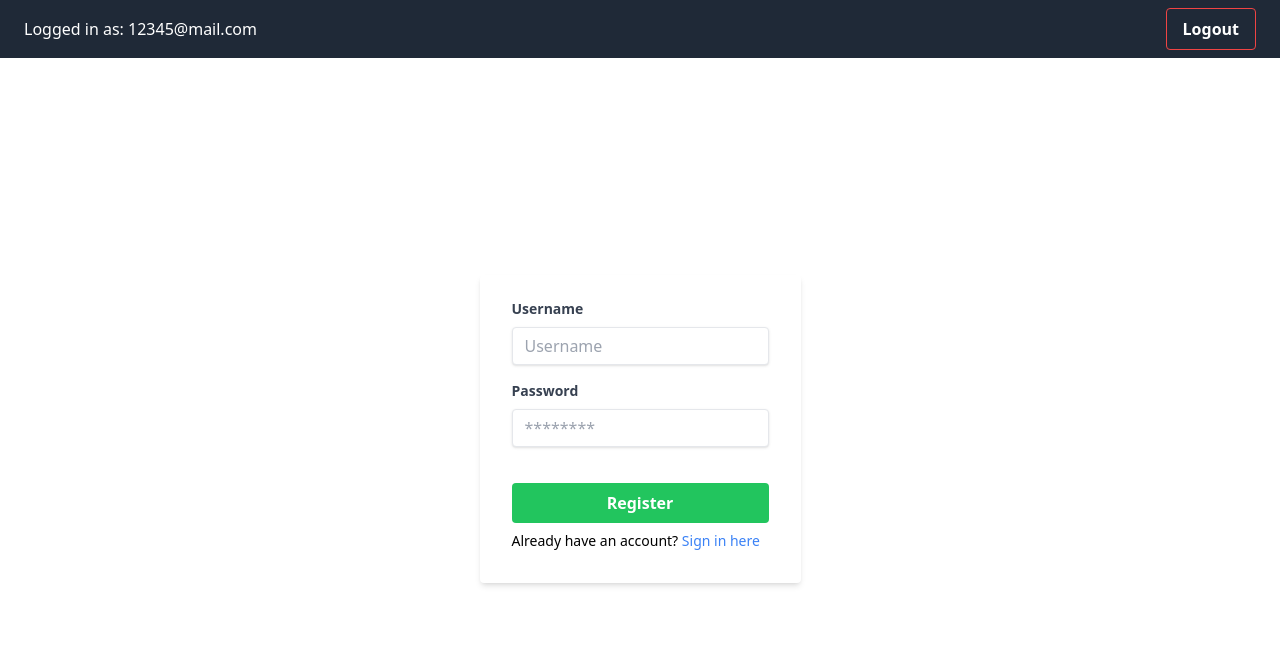
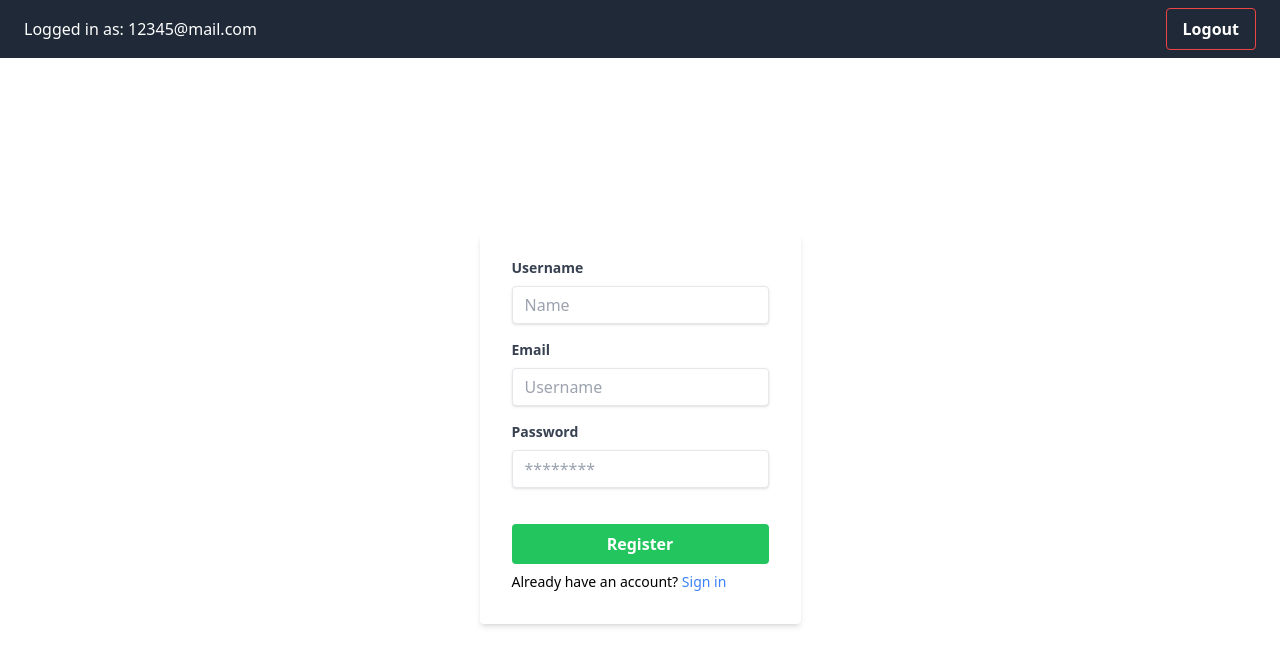
Before and after one commit to NadyaKir/Itransition-task-4, a React (Vite) app in the folder client/: page /register in a window 1280 px wide. Shown: the top 666 px of the page. Built offline with nearby package versions, Linux system fonts and the light colour scheme.

Commit message:
styles: toolbar on left side

```diff
--- a/client/src/components/AuthForm.jsx
+++ b/client/src/components/AuthForm.jsx
@@ -4,15 +4,18 @@ const AuthForm = ({
   onSubmit,
   buttonText,
   buttonColor,
+  helpText,
   linkText,
   onLinkClick,
+  isRegistrationPage,
 }) => {
   const [username, setUsername] = useState("");
   const [password, setPassword] = useState("");
+  const [name, setName] = useState("");
 
   const handleSubmit = (e) => {
     e.preventDefault();
-    onSubmit(username, password);
+    onSubmit(username, password, name);
   };
 
   return (
@@ -21,12 +24,30 @@ const AuthForm = ({
         className="bg-white shadow-md rounded px-8 pt-6 pb-8"
         onSubmit={handleSubmit}
       >
+        {isRegistrationPage && (
+          <div className="mb-4">
+            <label
+              className="block text-gray-700 text-sm font-bold mb-2"
+              htmlFor="name"
+            >
+              Username
+            </label>
+            <input
+              className="shadow appearance-none border rounded w-full py-2 px-3 text-gray-700 leading-tight focus:outline-none focus:shadow-outline"
+              id="name"
+              type="text"
+              placeholder="Name"
+              value={name}
+              onChange={(e) => setName(e.target.value)}
+            />
+          </div>
+        )}
         <div className="mb-4">
           <label
             className="block text-gray-700 text-sm font-bold mb-2"
             htmlFor="username"
           >
-            Username
+            Email
           </label>
           <input
             className="shadow appearance-none border rounded w-full py-2 px-3 text-gray-700 leading-tight focus:outline-none focus:shadow-outline"
@@ -61,12 +82,12 @@ const AuthForm = ({
             {buttonText}
           </button>
           <span className="text-sm mt-2">
-            {linkText}{" "}
+            {helpText}{" "}
             <button
               className="text-blue-500 hover:underline focus:outline-none"
               onClick={onLinkClick}
             >
-              Sign in here
+              {linkText}
             </button>
           </span>
         </div>
--- a/client/src/components/ToolBar.jsx
+++ b/client/src/components/ToolBar.jsx
@@ -3,8 +3,8 @@ import { RiLockUnlockFill, RiDeleteBin5Fill } from "react-icons/ri";
 
 const Toolbar = ({ onBlock, onUnblock, onDelete }) => {
   return (
-    <div className="flex items-center justify-between mb-4">
-      <div className="flex items-center">
+    <div className="flex ml-4 mt-4 mb-4">
+      <div className="flex">
         <button
           onClick={onBlock}
           className="bg-red-500 hover:bg-red-600 text-white font-bold py-2 px-4 rounded mr-2"
--- a/client/src/pages/HomePage.jsx
+++ b/client/src/pages/HomePage.jsx
@@ -31,7 +31,7 @@ export const fakeUsers = [
 
 export default function HomePage() {
   return (
-    <div className="flex flex-col items-center">
+    <div className="flex flex-col">
       <Toolbar />
       <UserTable users={fakeUsers} />
     </div>
--- a/client/src/pages/RegisterPage.jsx
+++ b/client/src/pages/RegisterPage.jsx
@@ -9,7 +9,9 @@ export default function RegisterPage() {
       onSubmit={handleRegister}
       buttonText="Register"
       buttonColor="green"
-      linkText="Already have an account?"
+      helpText="Already have an account?"
+      linkText="Sign in"
+      isRegistrationPage={true}
       onLinkClick={switchToLogin}
     />
   );
--- a/client/src/pages/SignInPage.jsx
+++ b/client/src/pages/SignInPage.jsx
@@ -9,7 +9,8 @@ export default function SignInPage() {
       onSubmit={handleLogin}
       buttonText="Sign In"
       buttonColor="blue"
-      linkText="Don't have an account?"
+      helpText="Don't have an account?"
+      linkText="Sign up"
       onLinkClick={switchToRegister}
     />
   );
```
